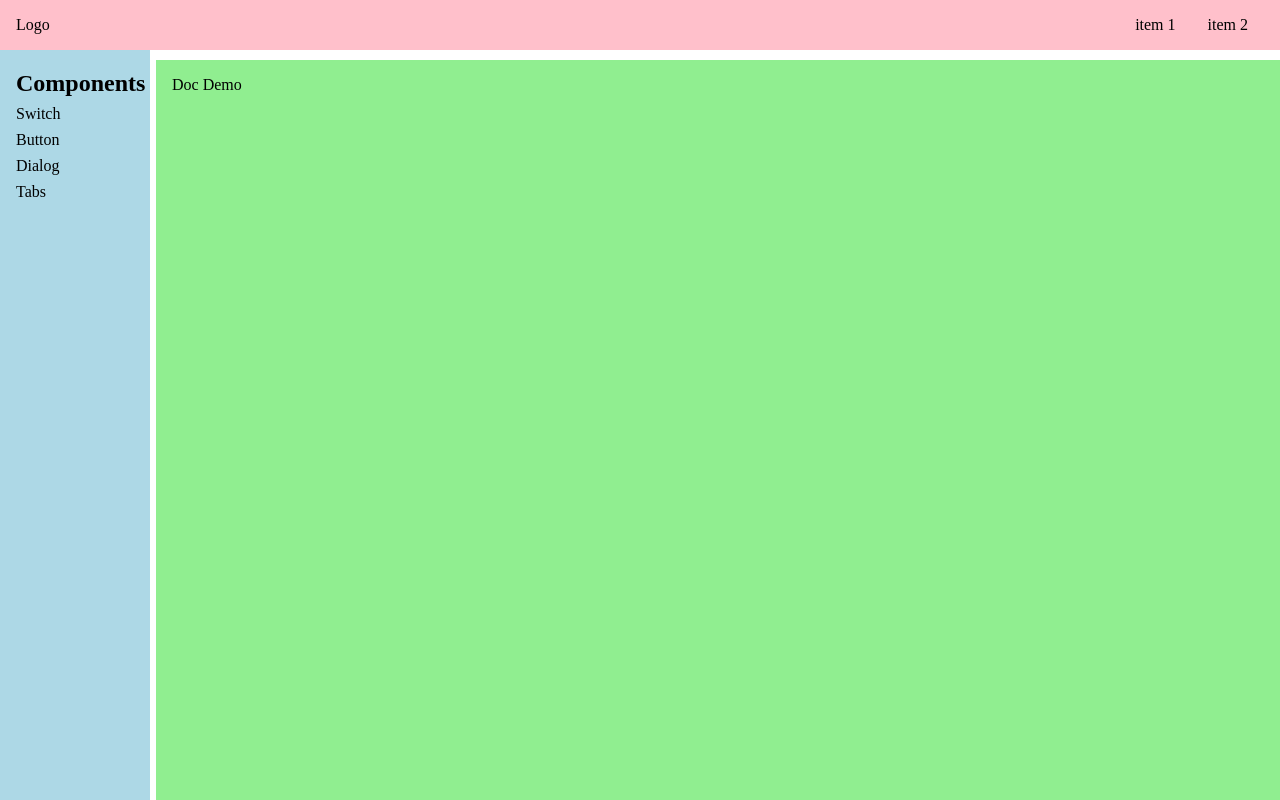
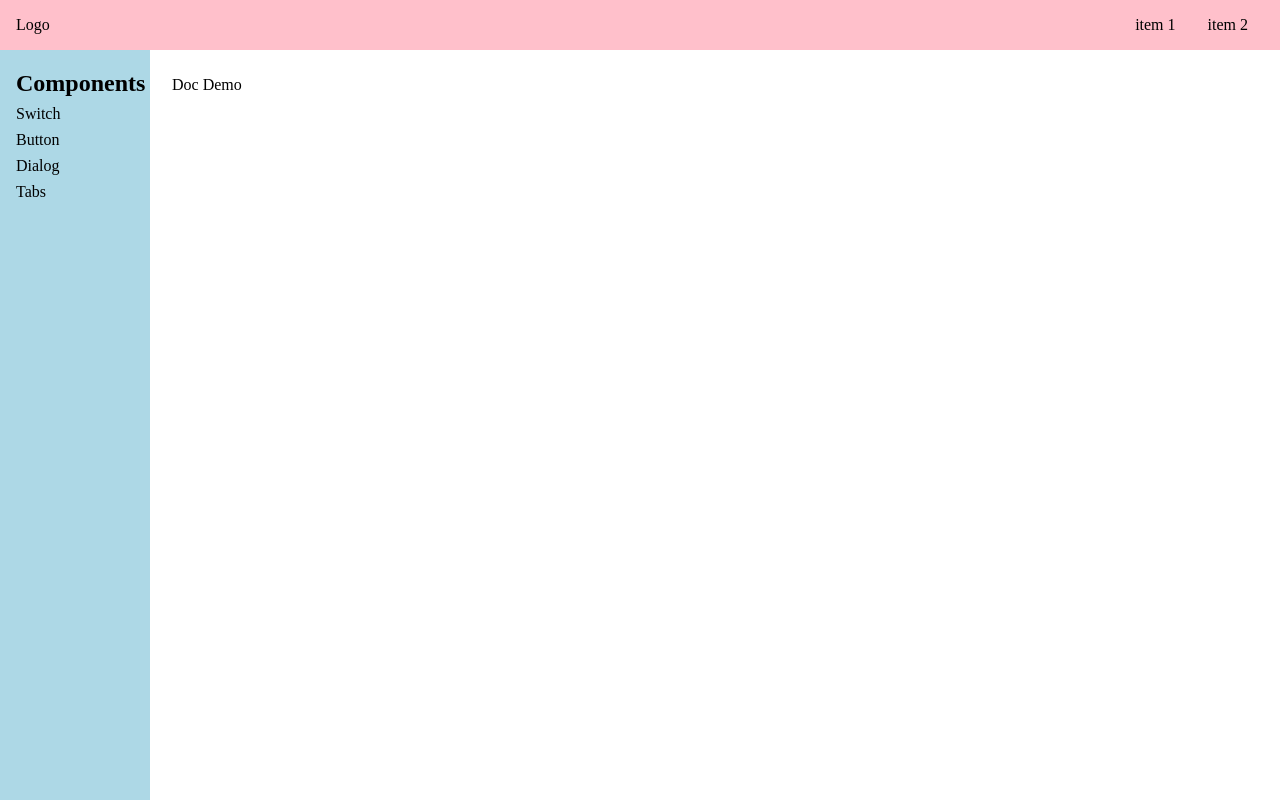
Before and after one commit to ruidashen/R-UI, a Vue app: page /#/doc in a window 1280 px wide. Built offline with nearby package versions, Linux system fonts and the light colour scheme.

Commit message:
update doc component styles

```diff
--- a/src/views/Doc.vue
+++ b/src/views/Doc.vue
@@ -67,7 +67,6 @@ export default {
   > main {
     flex-grow: 1;
     padding: 16px;
-    background: lightgreen;
   }
 }
 
```
